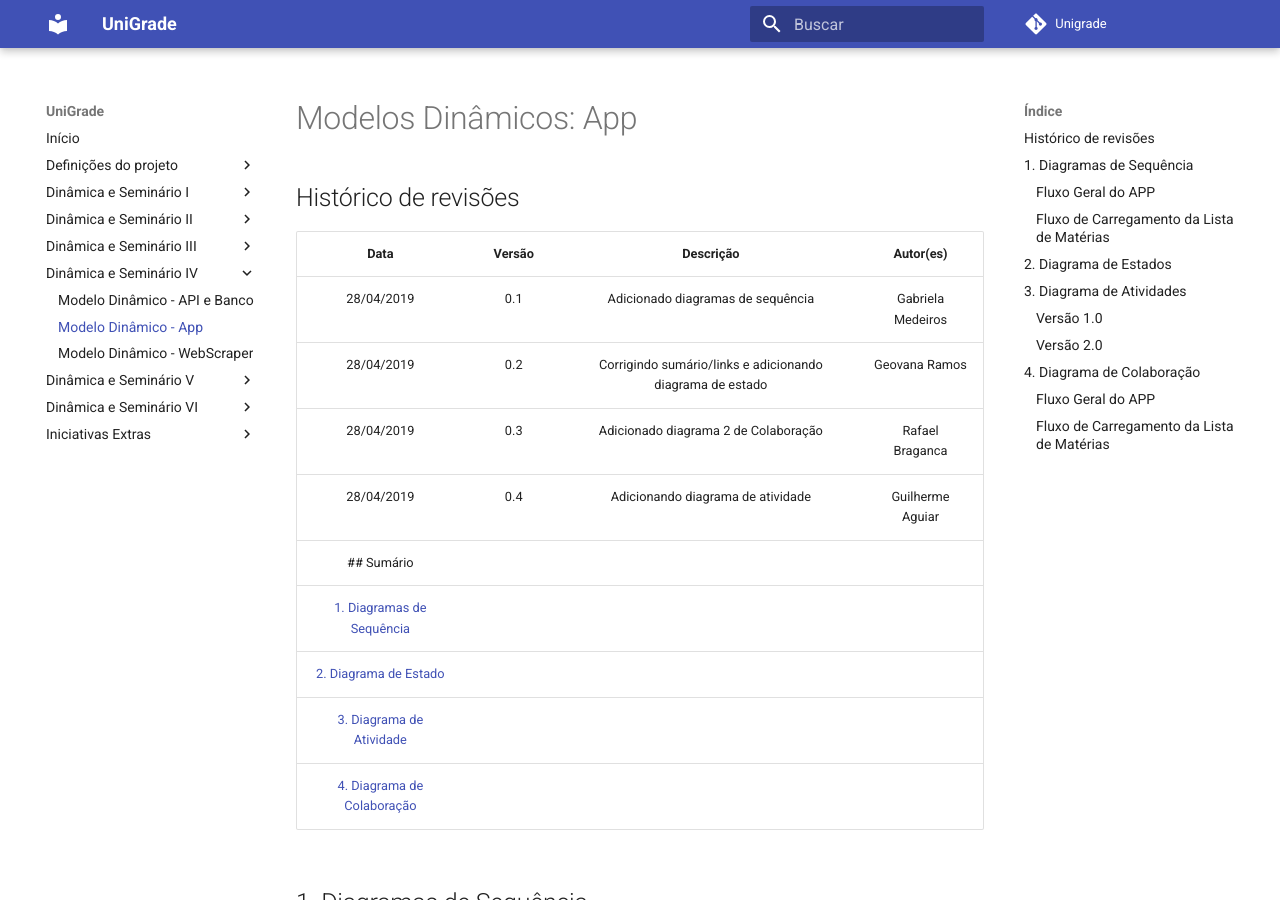
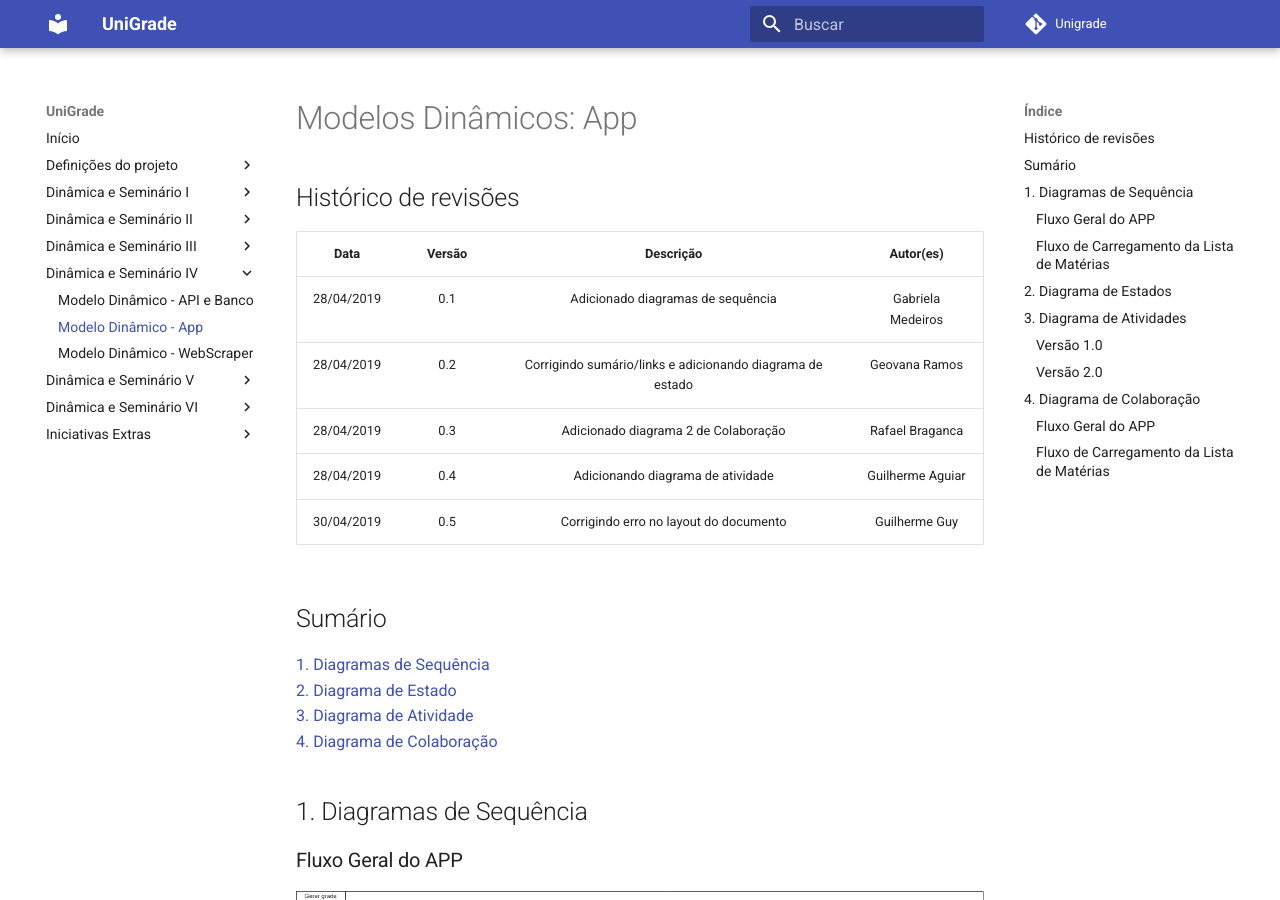
Before and after one commit to ads-unigrade-2019-1/Wiki, an MkDocs documentation site: the page built from docs/dinamica04/app.md, in a window 1280 px wide and 900 px high. Built offline with MkDocs 1.6.1 and Material for MkDocs 9.7.7, drawn with Linux system fonts in a browser that asks for light colours.

Commit message:
Fixed layout error

```diff
--- a/docs/dinamica04/app.md
+++ b/docs/dinamica04/app.md
@@ -7,6 +7,9 @@
 |28/04/2019|0.2|   Corrigindo sumário/links e adicionando diagrama de estado  |  Geovana Ramos  |
 |28/04/2019|0.3|   Adicionado diagrama 2 de Colaboração  |  Rafael Braganca  |
 |28/04/2019|0.4|   Adicionando diagrama de atividade  |  Guilherme Aguiar  |
+|30/04/2019|0.5|   Corrigindo erro no layout do documento  |  Guilherme Guy  |
+
+
 ## Sumário
 [1. Diagramas de Sequência](#1-diagramas-de-sequencia) <br>
 [2. Diagrama de Estado](#2-diagrama-de-estados) <br>
```
